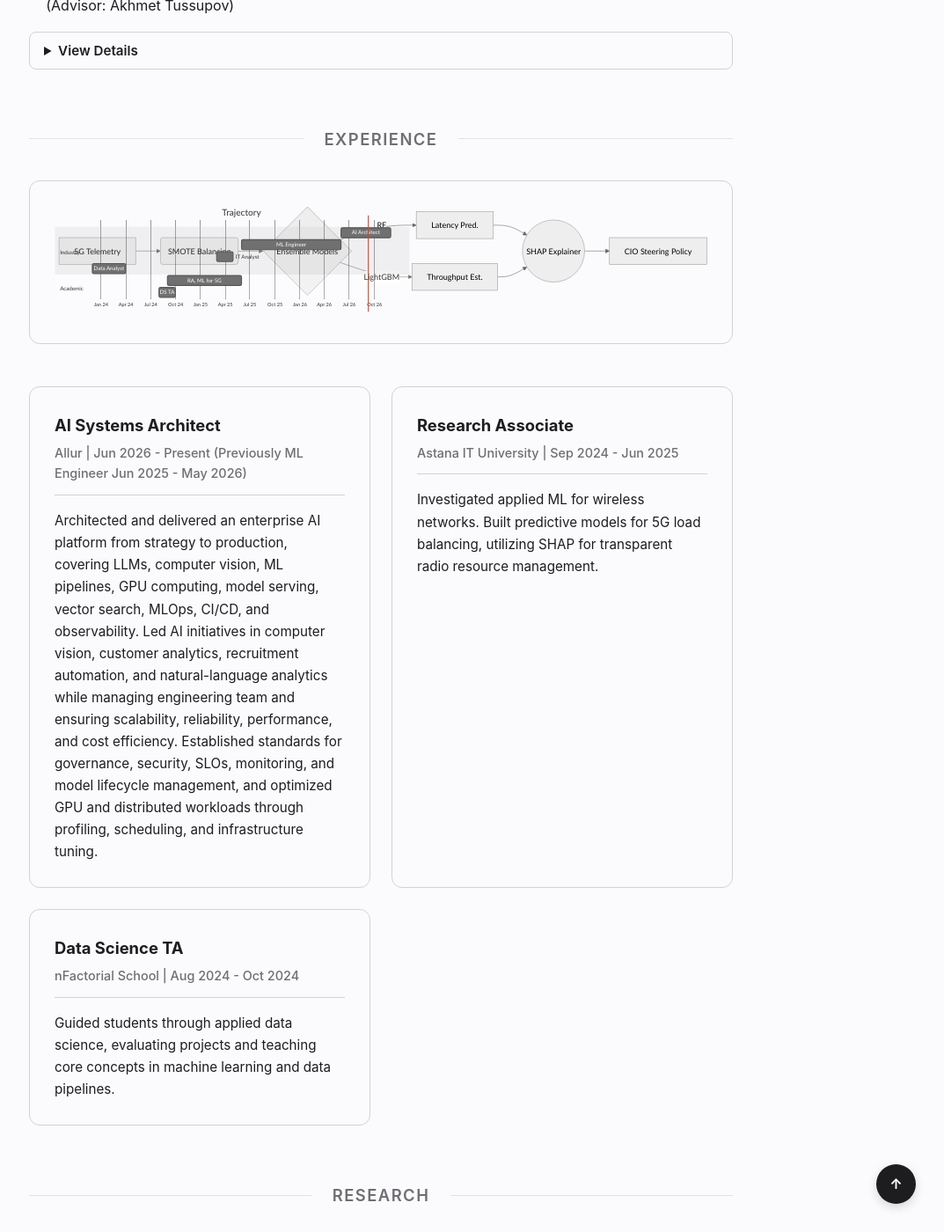
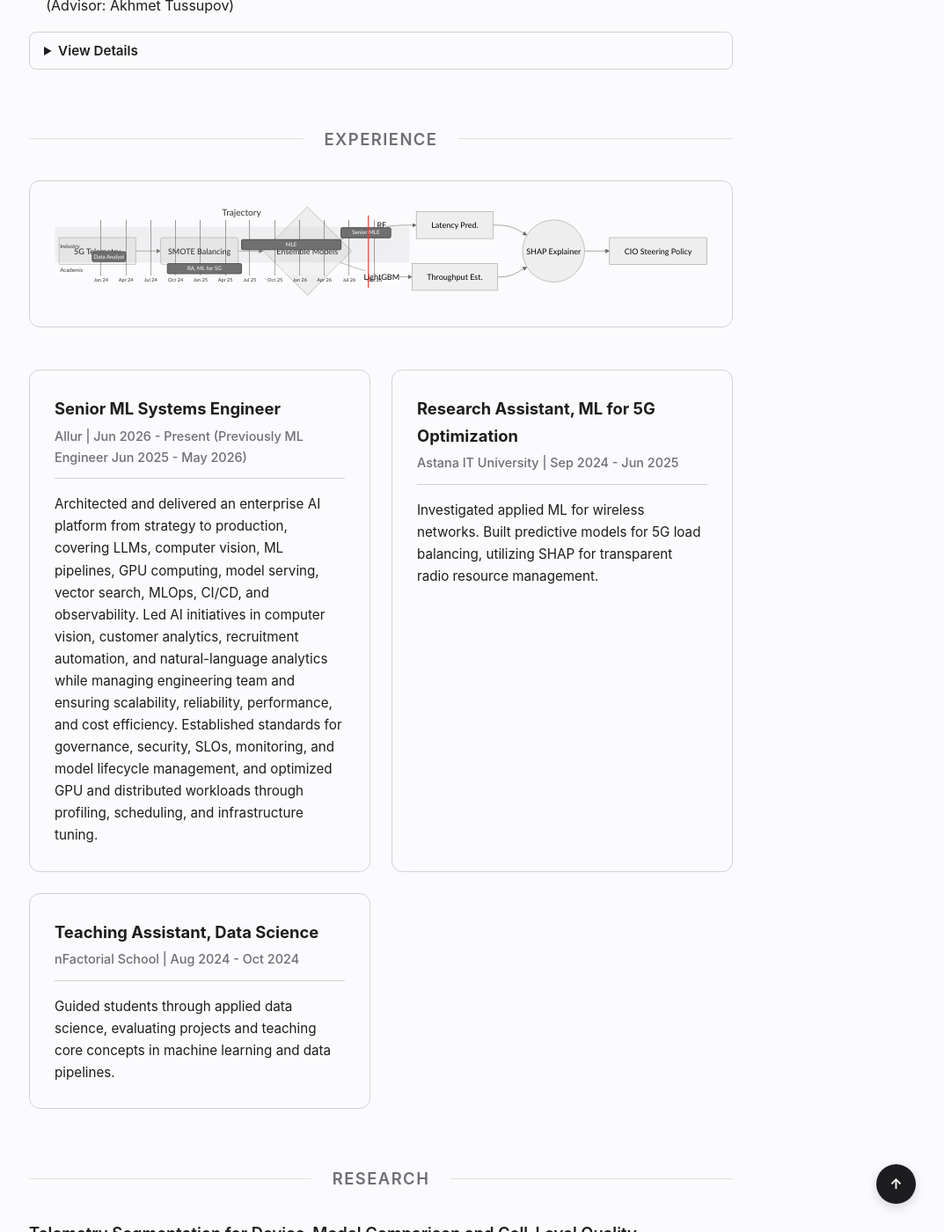
Before and after one commit to almansur04/almansur04.github.io, a Jekyll site: the page built from index.html, in a window 1280 px wide and 1400 px high, scrolled down 1737 px. Shown: the whole window at 88% size, without its empty margins (207-1280 px from the left). Built offline with Jekyll 4.4.1, drawn with Linux system fonts in a browser that asks for light colours.

Commit message:
Update job titles and descriptions in experience.html

```diff
--- a/_includes/experience.html
+++ b/_includes/experience.html
@@ -11,21 +11,19 @@
                 axisFormat %b %y
 
                 section Industry
-                AI Architect            : 2026-06, 2026-12
-                ML Engineer             : 2025-06, 2026-06
-                IT Analyst              : 2025-03, 2025-05
+                Senior MLE              : 2026-06, 2026-12
+                MLE                     : 2025-06, 2026-06
                 Data Analyst            : 2023-12, 2024-04
 
                 section Academic
                 RA, ML for 5G            : 2024-09, 2025-06
-                DS TA         : 2024-08, 2024-10
         </div>
     </div>
 
     <div class="card-grid">
         <div class="card">
             <div class="card-header">
-                <div class="card-title">AI Systems Architect</div>
+                <div class="card-title">Senior ML Systems Engineer</div>
                 <div class="card-subtitle">Allur | Jun 2026 &#45; Present (Previously ML Engineer Jun 2025 - May 2026)</div>
             </div>
             <p class="description">
@@ -35,7 +33,7 @@
 
         <div class="card">
             <div class="card-header">
-                <div class="card-title">Research Associate</div>
+                <div class="card-title">Research Assistant, ML for 5G Optimization</div>
                 <div class="card-subtitle">Astana IT University | Sep 2024 &#45; Jun 2025</div>
             </div>
             <p class="description">
@@ -45,7 +43,7 @@
 
         <div class="card">
             <div class="card-header">
-                <div class="card-title">Data Science TA</div>
+                <div class="card-title">Teaching Assistant, Data Science</div>
                 <div class="card-subtitle">nFactorial School | Aug 2024 &#45; Oct 2024</div>
             </div>
             <p class="description">
```
